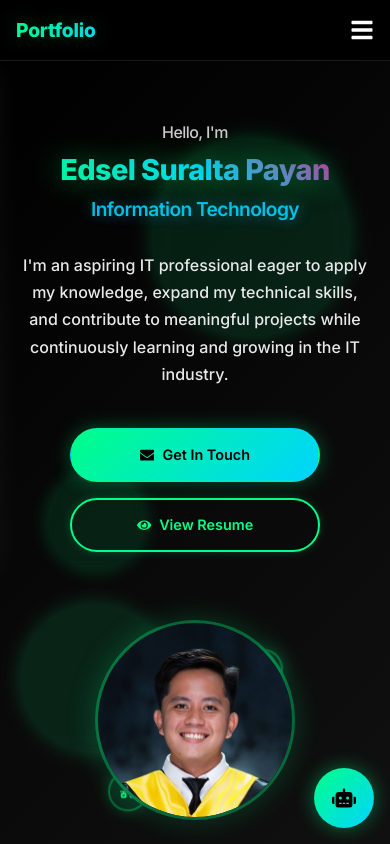
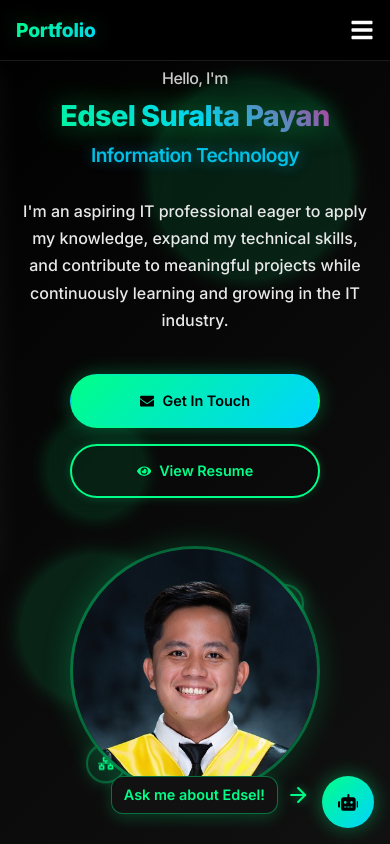
Before and after one commit to Epky/my-porfolio-, a React (Create React App) app: page / in a window 390 px wide. Shown: the top 844 px of the page. Built offline with nearby package versions, Linux system fonts and the light colour scheme.

Commit message:
responsive design

```diff
--- a/api/chat.js
+++ b/api/chat.js
@@ -174,7 +174,7 @@ export default async function handler(req, res) {
   const model = process.env.NARAROUTER_MODEL || "agnes-2.5-flash";
 
   const controller = new AbortController();
-  const timeout = setTimeout(() => controller.abort(), 7000);
+  const timeout = setTimeout(() => controller.abort(), 12000);
 
   try {
     const upstream = await fetch(`${baseUrl}/chat/completions`, {
--- a/public/index.html
+++ b/public/index.html
@@ -3,7 +3,7 @@
   <head>
     <meta charset="utf-8" />
     <link rel="icon" href="beer.png" />
-    <meta name="viewport" content="width=device-width, initial-scale=1" />
+    <meta name="viewport" content="width=device-width, initial-scale=1, viewport-fit=cover" />
     <meta name="theme-color" content="#000000" />
     <meta
       name="description"
--- a/src/App.css
+++ b/src/App.css
@@ -76,7 +76,11 @@ code {
 
 main {
   flex: 1;
-  padding-top: 70px; /* Account for fixed navigation */
+}
+
+/* Ensure anchor navigation doesn't hide content under the fixed navbar */
+section[id] {
+  scroll-margin-top: 80px;
 }
 
 /* Utility Classes */
@@ -293,8 +297,8 @@ main {
     font-size: 1rem;
   }
 
-  main {
-    padding-top: 60px;
+  section[id] {
+    scroll-margin-top: 70px;
   }
 }
 
--- a/src/components/Chatbot/Chatbot.css
+++ b/src/components/Chatbot/Chatbot.css
@@ -1,6 +1,6 @@
 .chatbot-toggle {
   position: fixed;
-  bottom: 24px;
+  bottom: calc(24px + env(safe-area-inset-bottom, 0px));
   right: 24px;
   width: 60px;
   height: 60px;
@@ -24,12 +24,13 @@
 
 .chatbot-window {
   position: fixed;
-  bottom: 100px;
+  bottom: calc(100px + env(safe-area-inset-bottom, 0px));
   right: 24px;
   width: 360px;
   max-width: calc(100vw - 32px);
   height: 520px;
   max-height: calc(100vh - 140px);
+  max-height: calc(100dvh - 140px);
   background: #111111;
   border: 1px solid rgba(0, 255, 136, 0.3);
   border-radius: 20px;
@@ -45,6 +46,7 @@
   align-items: center;
   gap: 12px;
   padding: 16px;
+  padding-top: calc(16px + env(safe-area-inset-top, 0px));
   background: linear-gradient(135deg, #111111 0%, #1a1a1a 100%);
   border-bottom: 1px solid rgba(0, 255, 136, 0.15);
 }
@@ -65,11 +67,19 @@
   object-fit: cover;
 }
 
+.chatbot-header-info {
+  flex: 1;
+  min-width: 0;
+}
+
 .chatbot-header-info h3 {
   color: #ffffff;
   font-size: 1rem;
   font-weight: 700;
   margin: 0;
+  overflow: hidden;
+  text-overflow: ellipsis;
+  white-space: nowrap;
 }
 
 .chatbot-status {
@@ -89,9 +99,32 @@
   animation: pulse 2s infinite;
 }
 
+.chatbot-close {
+  width: 32px;
+  height: 32px;
+  border-radius: 50%;
+  border: none;
+  background: rgba(255, 255, 255, 0.1);
+  color: #ffffff;
+  font-size: 0.85rem;
+  display: flex;
+  align-items: center;
+  justify-content: center;
+  cursor: pointer;
+  flex-shrink: 0;
+  transition: all 0.2s ease;
+}
+
+.chatbot-close:hover {
+  background: rgba(255, 255, 255, 0.2);
+  color: #00ff88;
+}
+
 .chatbot-messages {
   flex: 1;
   overflow-y: auto;
+  overscroll-behavior: contain;
+  -webkit-overflow-scrolling: touch;
   padding: 16px;
   display: flex;
   flex-direction: column;
@@ -102,6 +135,7 @@
   display: flex;
   gap: 8px;
   max-width: 100%;
+  min-width: 0;
 }
 
 .chat-message.user {
@@ -130,7 +164,9 @@
   font-size: 0.9rem;
   line-height: 1.5;
   word-break: break-word;
+  overflow-wrap: anywhere;
   max-width: 85%;
+  min-width: 0;
 }
 
 .chat-bubble p {
@@ -156,6 +192,7 @@
 .chat-bubble a {
   color: #00ff88;
   text-decoration: underline;
+  word-break: break-word;
 }
 
 .chat-bubble strong {
@@ -168,6 +205,14 @@
   padding: 1px 4px;
   border-radius: 4px;
   font-size: 0.85em;
+  word-break: break-word;
+}
+
+.chat-bubble pre {
+  max-width: 100%;
+  overflow-x: auto;
+  white-space: pre-wrap;
+  word-break: break-word;
 }
 
 .chat-message.user .chat-bubble {
@@ -241,11 +286,13 @@
   display: flex;
   gap: 8px;
   padding: 12px 16px;
+  padding-bottom: calc(12px + env(safe-area-inset-bottom, 0px));
   border-top: 1px solid rgba(0, 255, 136, 0.15);
 }
 
 .chatbot-input {
   flex: 1;
+  min-width: 0;
   background: #1c1c1c;
   border: 1px solid rgba(0, 255, 136, 0.2);
   border-radius: 12px;
@@ -290,20 +337,126 @@
 
 .chatbot-disclaimer {
   padding: 8px 16px 12px;
+  padding-bottom: calc(8px + env(safe-area-inset-bottom, 0px));
   text-align: center;
   color: #777777;
   font-size: 0.7rem;
 }
 
+.chatbot-hint {
+  position: fixed;
+  bottom: calc(38px + env(safe-area-inset-bottom, 0px));
+  right: 90px;
+  display: flex;
+  align-items: center;
+  gap: 8px;
+  color: #00ff88;
+  z-index: 999;
+  pointer-events: none;
+}
+
+.hint-text {
+  background: #111111;
+  border: 1px solid rgba(0, 255, 136, 0.4);
+  padding: 6px 12px;
+  border-radius: 12px;
+  font-size: 0.9rem;
+  font-weight: 600;
+  box-shadow: 0 4px 15px rgba(0, 255, 136, 0.2);
+  white-space: nowrap;
+}
+
+.hint-arrow {
+  animation: bounceRight 1.5s infinite;
+  filter: drop-shadow(0 0 5px rgba(0, 255, 136, 0.5));
+  flex-shrink: 0;
+}
+
+@keyframes bounceRight {
+  0%, 100% {
+    transform: translateX(0);
+  }
+  50% {
+    transform: translateX(8px);
+  }
+}
+
+/* Tablet */
+@media (min-width: 481px) and (max-width: 768px) {
+  .chatbot-window {
+    width: 400px;
+    right: 20px;
+    bottom: calc(96px + env(safe-area-inset-bottom, 0px));
+  }
+}
+
+/* Phone */
 @media (max-width: 480px) {
   .chatbot-toggle {
-    bottom: 16px;
+    bottom: calc(16px + env(safe-area-inset-bottom, 0px));
     right: 16px;
+    width: 52px;
+    height: 52px;
+    font-size: 1.3rem;
+  }
+
+  .chatbot-toggle-open {
+    opacity: 0;
+    visibility: hidden;
+    pointer-events: none;
   }
 
   .chatbot-window {
-    bottom: 88px;
-    right: 16px;
-    height: 460px;
+    left: 12px;
+    right: 12px;
+    bottom: 12px;
+    top: auto;
+    width: auto;
+    max-width: none;
+    height: calc(100vh - 24px);
+    height: calc(100dvh - 24px);
+    max-height: none;
+    border-radius: 24px;
+  }
+
+  .chatbot-hint {
+    bottom: calc(30px + env(safe-area-inset-bottom, 0px));
+    right: 80px;
+  }
+
+  .hint-text {
+    white-space: normal;
+    max-width: 180px;
+  }
+
+  .chatbot-suggestions {
+    flex-wrap: nowrap;
+    overflow-x: auto;
+    -webkit-overflow-scrolling: touch;
+    scrollbar-width: none;
+    padding-bottom: 12px;
+  }
+
+  .chatbot-suggestions::-webkit-scrollbar {
+    display: none;
+  }
+
+  .suggestion-chip {
+    flex-shrink: 0;
+    white-space: nowrap;
   }
 }
+
+/* Short screens (landscape phones, small windows) */
+@media (max-height: 500px) {
+  .chatbot-window {
+    top: 12px;
+    bottom: 12px;
+    height: auto;
+    max-height: none;
+  }
+
+  .chatbot-header {
+    padding-top: 8px;
+  }
+}
--- a/src/components/Chatbot/Chatbot.js
+++ b/src/components/Chatbot/Chatbot.js
@@ -25,7 +25,7 @@ const Chatbot = () => {
   const bottomRef = useRef(null);
 
   useEffect(() => {
-    bottomRef.current?.scrollIntoView({ behavior: "smooth" });
+    bottomRef.current?.scrollIntoView({ behavior: "smooth", block: "nearest" });
   }, [messages, isTyping, isOpen]);
 
   const sendMessage = async (text) => {
@@ -81,8 +81,36 @@ const Chatbot = () => {
 
   return (
     <>
+      <AnimatePresence>
+        {!isOpen && (
+          <motion.div
+            className="chatbot-hint"
+            initial={{ opacity: 0, x: 15 }}
+            animate={{ opacity: 1, x: 0 }}
+            exit={{ opacity: 0, x: 10 }}
+            transition={{ delay: 1.5, duration: 0.4, type: "spring", stiffness: 100 }}
+          >
+            <div className="hint-text">Ask me about Edsel!</div>
+            <svg
+              className="hint-arrow"
+              width="24"
+              height="24"
+              viewBox="0 0 24 24"
+              fill="none"
+              stroke="currentColor"
+              strokeWidth="2"
+              strokeLinecap="round"
+              strokeLinejoin="round"
+            >
+              <line x1="5" y1="12" x2="19" y2="12"></line>
+              <polyline points="12 5 19 12 12 19"></polyline>
+            </svg>
+          </motion.div>
+        )}
+      </AnimatePresence>
+
       <motion.button
-        className="chatbot-toggle"
+        className={`chatbot-toggle ${isOpen ? "chatbot-toggle-open" : ""}`}
         onClick={() => setIsOpen(!isOpen)}
         aria-label={isOpen ? "Close chat" : "Open chat"}
         whileHover={{ scale: 1.05 }}
@@ -119,6 +147,14 @@ const Chatbot = () => {
                   Online
                 </span>
               </div>
+              <button
+                type="button"
+                className="chatbot-close"
+                onClick={() => setIsOpen(false)}
+                aria-label="Close chat"
+              >
+                <FaTimes />
+              </button>
             </div>
 
             <div className="chatbot-messages">
@@ -176,6 +212,7 @@ const Chatbot = () => {
                 onChange={(e) => setInput(e.target.value)}
                 onKeyDown={handleKeyDown}
                 rows="1"
+                maxLength={500}
                 aria-label="Type your message"
               />
               <button
--- a/src/components/Hero.css
+++ b/src/components/Hero.css
@@ -64,8 +64,6 @@
   position: relative;
   z-index: 2;
   min-height: calc(100vh - 80px);
-  padding-top: 1rem;
-  margin-top: -4rem;
 }
 
 .hero-content {
@@ -210,13 +208,13 @@
 
 .image-container {
   position: relative;
-  width: 350px;
-  height: 350px;
+  width: min(350px, 80vw);
+  height: min(350px, 80vw);
 }
 
 .profile-image {
-  width: 280px;
-  height: 280px;
+  width: 80%;
+  height: 80%;
   border-radius: 50%;
   background: rgba(0, 255, 136, 0.1);
   backdrop-filter: blur(10px);
@@ -314,8 +312,6 @@
     text-align: center;
     padding: 0 1rem;
     min-height: calc(100vh - 70px);
-    padding-top: 0.5rem;
-    margin-top: -3rem;
   }
 
   .hero-image {
@@ -355,21 +351,6 @@
   .hero-stats {
     justify-content: center;
     gap: 1.5rem;
-  }
-
-  .image-container {
-    width: 280px;
-    height: 280px;
-  }
-
-  .profile-image {
-    width: 220px;
-    height: 220px;
-  }
-
-  .profile-photo {
-    width: 100%;
-    height: 100%;
   }
 
   .floating-element {
@@ -415,19 +396,4 @@
     flex-direction: column;
     gap: 1rem;
   }
-
-  .image-container {
-    width: 250px;
-    height: 250px;
-  }
-
-  .profile-image {
-    width: 200px;
-    height: 200px;
-  }
-
-  .profile-photo {
-    width: 100%;
-    height: 100%;
-  }
 }
--- a/src/components/Hero.js
+++ b/src/components/Hero.js
@@ -125,6 +125,8 @@ const Hero = () => {
                 src="/images/profile/payan-toga-optimized.jpeg"
                 alt="Edsel Suralta Payan - IT Student"
                 className="profile-photo"
+                width="280"
+                height="280"
                 onError={(e) => {
                   e.target.src = "/images/profile/profile-placeholder.svg";
                   e.target.onerror = null;
--- a/src/components/Projects.js
+++ b/src/components/Projects.js
@@ -124,6 +124,9 @@ const Projects = () => {
                           src={project.image}
                           alt={project.title}
                           className="project-img"
+                          width="400"
+                          height="250"
+                          loading="lazy"
                           onError={(e) => {
                             e.target.style.display = "none";
                             e.target.nextSibling.style.display = "flex";
--- a/src/index.css
+++ b/src/index.css
@@ -56,10 +56,6 @@ time, mark, audio, video {
 article, aside, details, figcaption, figure,
 footer, header, hgroup, menu, nav, section {
   display: block;
-}
-
-body {
-  line-height: 1;
 }
 
 ol, ul {
```
Also changed, not shown: src/components/Navigation.css (+26 -6 lines), src/components/SocialIcons.css (+10 -9 lines), vercel.json.
